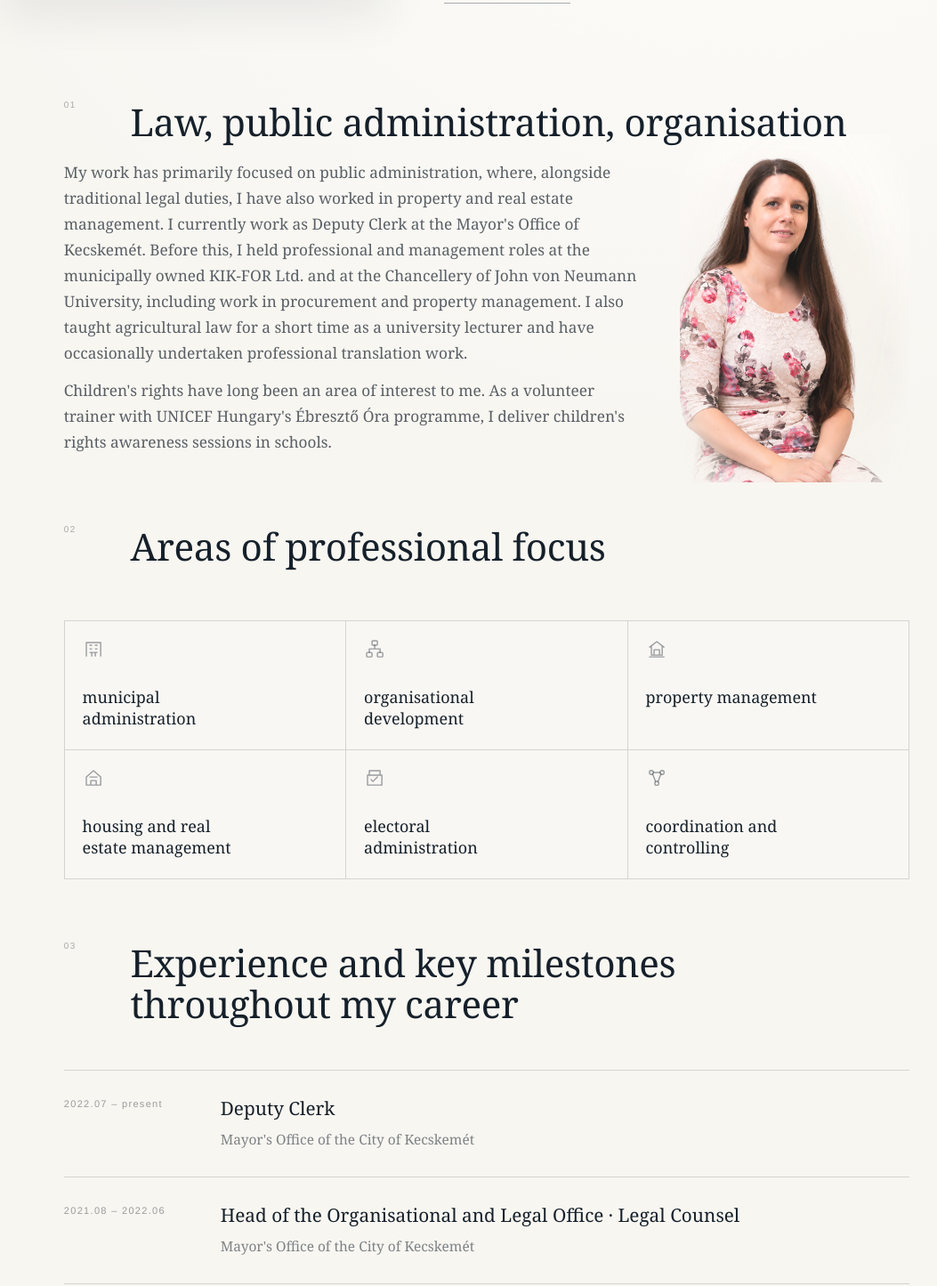
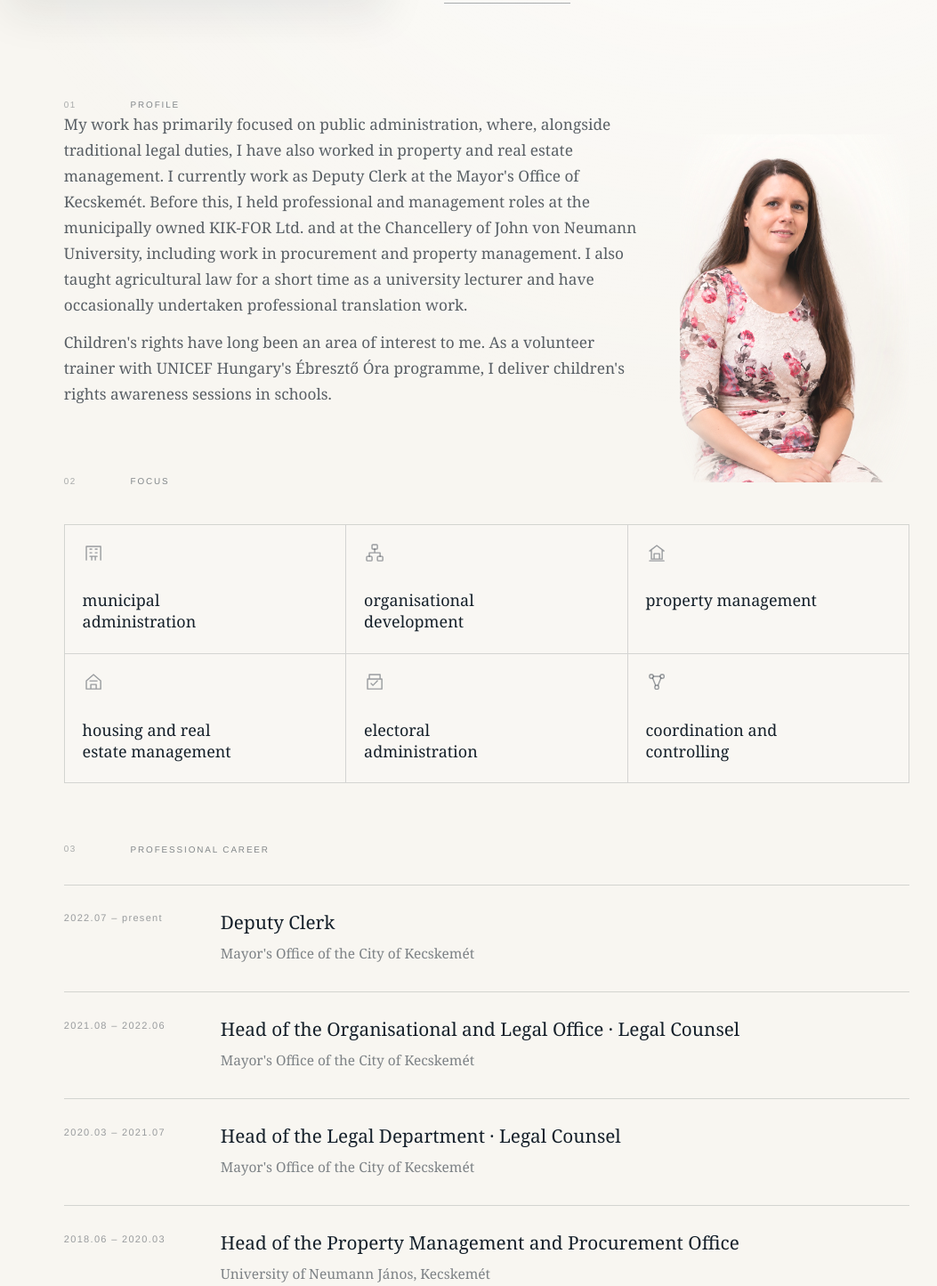
Before and after one commit to svircevicnikola/svircevic-hu, a Next.js app: page /agota/en in a window 1280 px wide. Shown: the part 625-2070 px from the top of the page at 89% size, without its empty margins (93-1146 px from the left). Built offline with nearby package versions, Linux system fonts and the light colour scheme.

Commit message:
Remove oversized Agota section subtitles

```diff
--- a/app/agota/en/page.tsx
+++ b/app/agota/en/page.tsx
@@ -132,7 +132,8 @@ export default function AgotaEnglishPage() {
       <section className="agota-intro section-grid">
         <div className="section-index">01</div>
         <div>
-          <h2>Law, public administration, organisation</h2>
+            <span className="section-kicker">PROFILE</span>
+
           <div className="agota-intro-body">
             <p>
               My work has primarily focused on public administration, where, alongside traditional legal duties, I have also worked in property and real estate management. I currently work as Deputy Clerk at the Mayor's Office of Kecskemét. Before this, I held professional and management roles at the municipally owned KIK-FOR Ltd. and at the Chancellery of John von Neumann University, including work in procurement and property management. I also taught agricultural law for a short time as a university lecturer and have occasionally undertaken professional translation work.
@@ -151,7 +152,8 @@ export default function AgotaEnglishPage() {
         <div className="section-grid focus-head">
           <div className="section-index">02</div>
           <div>
-            <h2>Areas of professional focus</h2>
+            <span className="section-kicker">FOCUS</span>
+
           </div>
         </div>
         <div className="focus-grid">
@@ -170,7 +172,8 @@ export default function AgotaEnglishPage() {
         <div className="section-grid">
           <div className="section-index">03</div>
           <div>
-            <h2>Experience and key milestones throughout my career</h2>
+            <span className="section-kicker">PROFESSIONAL CAREER</span>
+
           </div>
         </div>
         <div className="timeline">
@@ -189,6 +192,7 @@ export default function AgotaEnglishPage() {
       <section className="agota-quote section-grid">
         <div className="section-index">04</div>
         <div className="quote-content">
+            <span className="section-kicker">PRINCIPLES</span>
           <div className="quote-line">
             <span className="quote-mark quote-mark-open" aria-hidden="true">„</span>
             <p className="quote-text">Good public administration requires sound legal foundations, precise organisation and a spirit of cooperation and mutual attention.<span className="quote-mark quote-mark-close" aria-hidden="true">”</span></p>
```
